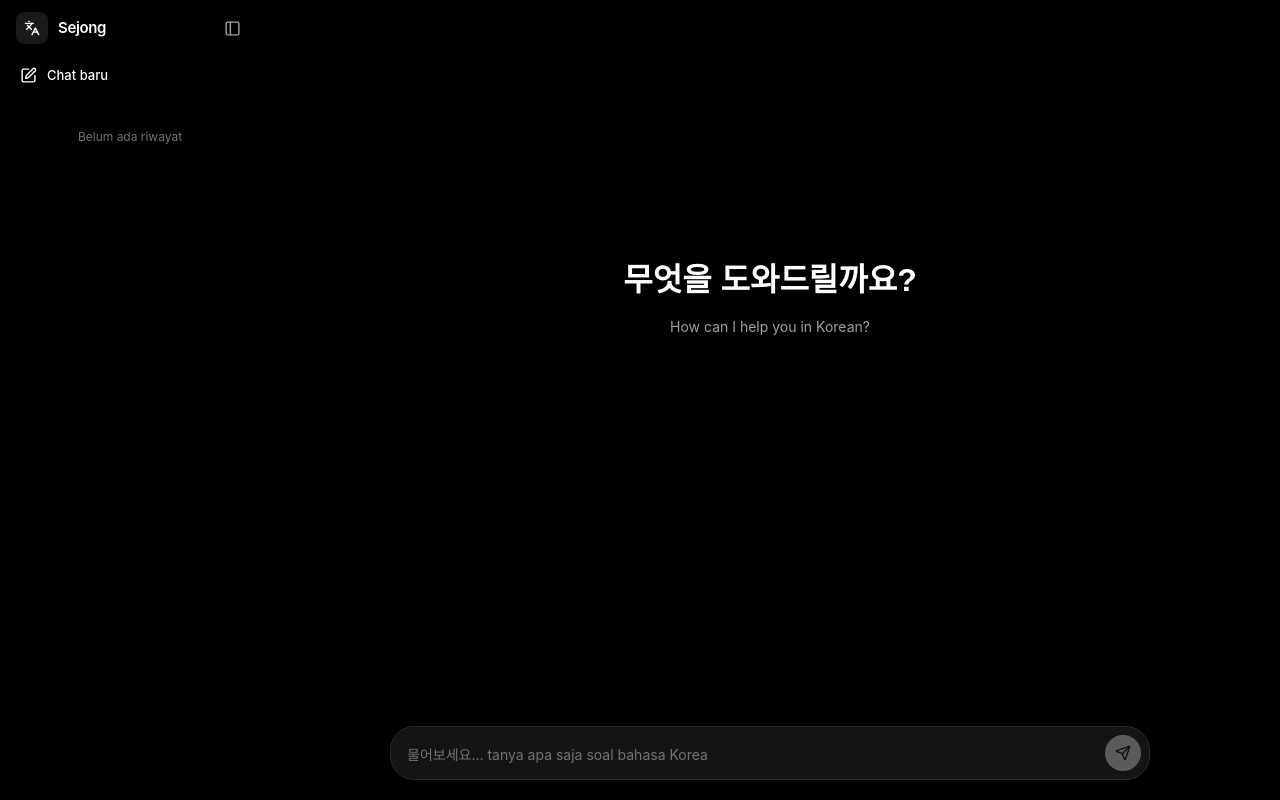
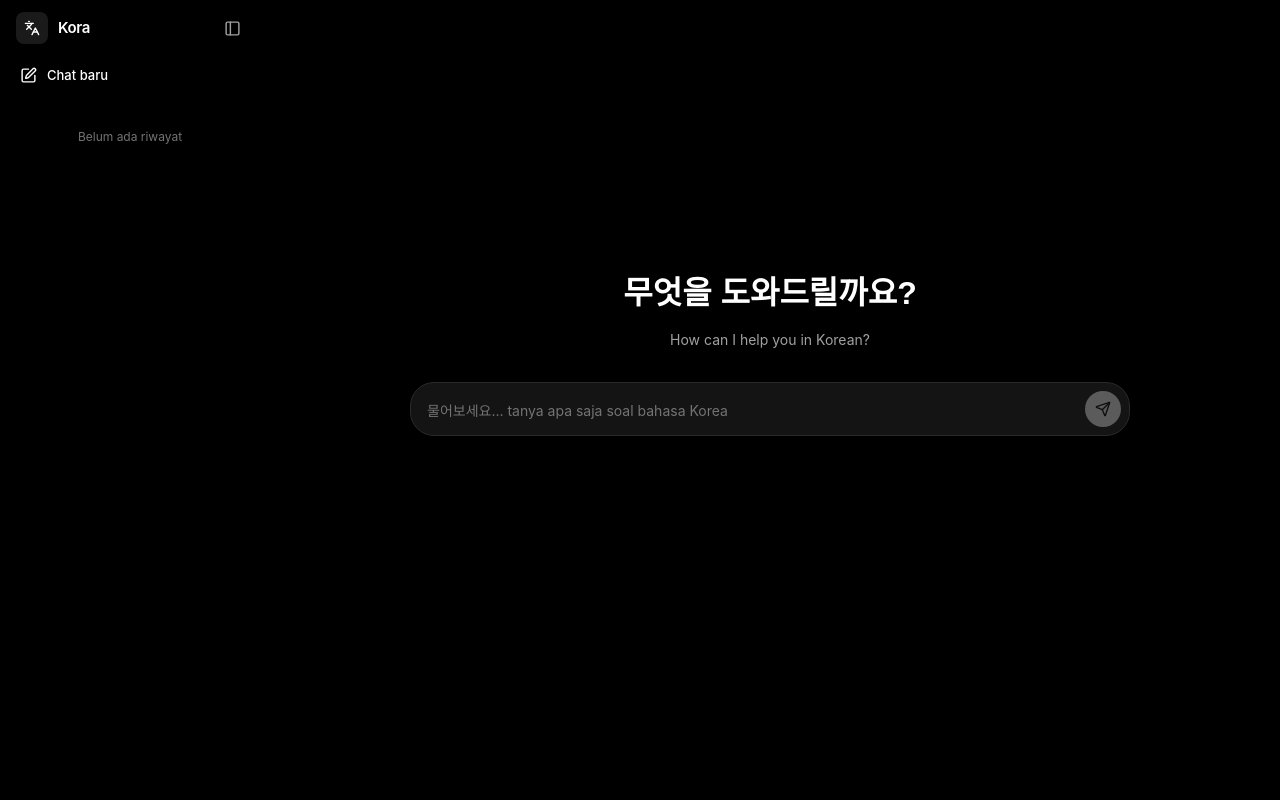
Before and after one commit to dutaalamin/kora, a React (Vite) app: page / in a window 1280 px wide. Built offline with nearby package versions, Linux system fonts and the light colour scheme.

Commit message:
Ganti nama jadi Kora + kotak chat di bawah sambutan
- Nama AI: Kora
- Kotak chat kini tepat di bawah 'How can I help you in Korean?'
  (seperti ChatGPT), tidak lagi mentok di dasar layar

```diff
--- a/api/chat.ts
+++ b/api/chat.ts
@@ -18,7 +18,7 @@ const MODELS = [
   "gemini-flash-latest",
 ];
 
-const SYSTEM = `Kamu adalah "Sejong" — asisten bahasa Korea untuk orang Indonesia yang bekerja di perusahaan Korea (POSCO).
+const SYSTEM = `Kamu adalah "Kora" — asisten bahasa Korea untuk orang Indonesia yang bekerja di perusahaan Korea (POSCO).
 
 TUGAS UTAMA:
 1. Menerjemahkan Indonesia <-> Korea dengan akurat.
@@ -40,7 +40,7 @@ FORMAT CONTOH:
 안녕하세요 (annyeonghaseyo) = Halo (sopan)
    반말: 안녕 (annyeong) = Hai (ke teman dekat)
 
-Kalau pengguna menyapa atau bertanya siapa kamu, perkenalkan diri singkat sebagai Sejong lalu tawarkan bantuan.`;
+Kalau pengguna menyapa atau bertanya siapa kamu, perkenalkan diri singkat sebagai Kora lalu tawarkan bantuan.`;
 
 interface Pesan {
   role: "user" | "model";
--- a/index.html
+++ b/index.html
@@ -4,8 +4,8 @@
     <meta charset="UTF-8" />
     <link rel="icon" type="image/svg+xml" href="/favicon.svg" />
     <meta name="viewport" content="width=device-width, initial-scale=1.0" />
-    <meta name="description" content="Sejong — asisten bahasa Korea untuk kerja & sehari-hari" />
-    <title>Sejong — Asisten Bahasa Korea</title>
+    <meta name="description" content="Kora — asisten bahasa Korea untuk kerja & sehari-hari" />
+    <title>Kora — Asisten Bahasa Korea</title>
   </head>
   <body>
     <div id="root"></div>
--- a/src/App.tsx
+++ b/src/App.tsx
@@ -138,6 +138,29 @@ export default function App() {
 
   const urut = [...daftar].sort((a, b) => b.diubah - a.diubah);
 
+  /** Kotak input chat (dipakai di dua tempat: saat kosong & saat ada percakapan). */
+  const kotakChat = (
+    <div className="flex items-end gap-2 rounded-3xl border border-[#2a2a2a] bg-[#141414] p-2 pl-4 focus-within:border-[#4a4a4a]">
+      <textarea
+        ref={areaTeks}
+        value={input}
+        onChange={(e) => setInput(e.target.value)}
+        onKeyDown={onKey}
+        rows={1}
+        placeholder="물어보세요… tanya apa saja soal bahasa Korea"
+        className="max-h-[180px] min-h-[28px] flex-1 resize-none bg-transparent py-1.5 text-[14px] text-white outline-none placeholder:text-neutral-500"
+      />
+      <button
+        onClick={() => kirim()}
+        disabled={loading || !input.trim()}
+        className="flex h-9 w-9 shrink-0 items-center justify-center rounded-full bg-white text-black transition hover:bg-neutral-200 disabled:opacity-30"
+        aria-label="Kirim"
+      >
+        {loading ? <Loader2 size={17} className="animate-spin" /> : <Send size={16} />}
+      </button>
+    </div>
+  );
+
   return (
     <div className="flex h-full bg-black text-white">
       {/* Sidebar */}
@@ -152,7 +175,7 @@ export default function App() {
             <span className="flex h-8 w-8 items-center justify-center rounded-lg bg-[#1a1a1a]">
               <Languages size={16} className="text-white" />
             </span>
-            <span className="text-[15px] font-semibold tracking-tight text-white">Sejong</span>
+            <span className="text-[15px] font-semibold tracking-tight text-white">Kora</span>
           </div>
           <button
             onClick={() => setSidebar(false)}
@@ -234,21 +257,21 @@ export default function App() {
 
         {/* Percakapan */}
         <main className="flex-1 overflow-y-auto">
-          <div className="mx-auto max-w-[760px] px-4 py-6">
-            {pesan.length === 0 && (
-              <div className="flex min-h-[68vh] items-center justify-center">
-                <div className="text-center">
+          <div className="mx-auto flex min-h-full max-w-[760px] flex-col px-4 py-6">
+            {pesan.length === 0 ? (
+              <div className="flex flex-1 flex-col items-center justify-center pb-[12vh]">
                 <h2 className="kr text-[28px] font-semibold text-white sm:text-[32px]">
                   무엇을 도와드릴까요?
                 </h2>
                 <p className="mt-3 text-[14px] text-neutral-400">
                   How can I help you in Korean?
                 </p>
+                {/* Kotak chat tepat di bawah sambutan */}
+                <div className="mt-8 w-full max-w-[720px]">{kotakChat}</div>
               </div>
-              </div>
-            )}
-
-            <div className="space-y-6">
+            ) : (
+              <>
+                <div className="flex-1 space-y-6">
                   {pesan.map((m, i) => (
                     <div key={i} className={`flex ${m.role === "user" ? "justify-end" : "justify-start"}`}>
                       <div className="max-w-[88%]">
@@ -304,33 +327,13 @@ export default function App() {
 
                   <div ref={bawah} />
                 </div>
+
+                {/* Kotak chat di bawah saat sudah ada percakapan */}
+                <div className="pt-4">{kotakChat}</div>
+              </>
+            )}
           </div>
         </main>
-
-        {/* Input */}
-        <footer className="bg-black px-4 pb-5 pt-2">
-          <div className="mx-auto max-w-[760px]">
-            <div className="flex items-end gap-2 rounded-3xl border border-[#2a2a2a] bg-[#141414] p-2 pl-4 focus-within:border-[#4a4a4a]">
-              <textarea
-                ref={areaTeks}
-                value={input}
-                onChange={(e) => setInput(e.target.value)}
-                onKeyDown={onKey}
-                rows={1}
-                placeholder="물어보세요… tanya apa saja soal bahasa Korea"
-                className="max-h-[180px] min-h-[28px] flex-1 resize-none bg-transparent py-1.5 text-[14px] text-white outline-none placeholder:text-neutral-500"
-              />
-              <button
-                onClick={() => kirim()}
-                disabled={loading || !input.trim()}
-                className="flex h-9 w-9 shrink-0 items-center justify-center rounded-full bg-white text-black transition hover:bg-neutral-200 disabled:opacity-30"
-                aria-label="Kirim"
-              >
-                {loading ? <Loader2 size={17} className="animate-spin" /> : <Send size={16} />}
-              </button>
-            </div>
-          </div>
-        </footer>
       </div>
 
       {/* Tombol chat baru (HP) */}
```
Lines whose indentation alone changed are shown as unchanged.
